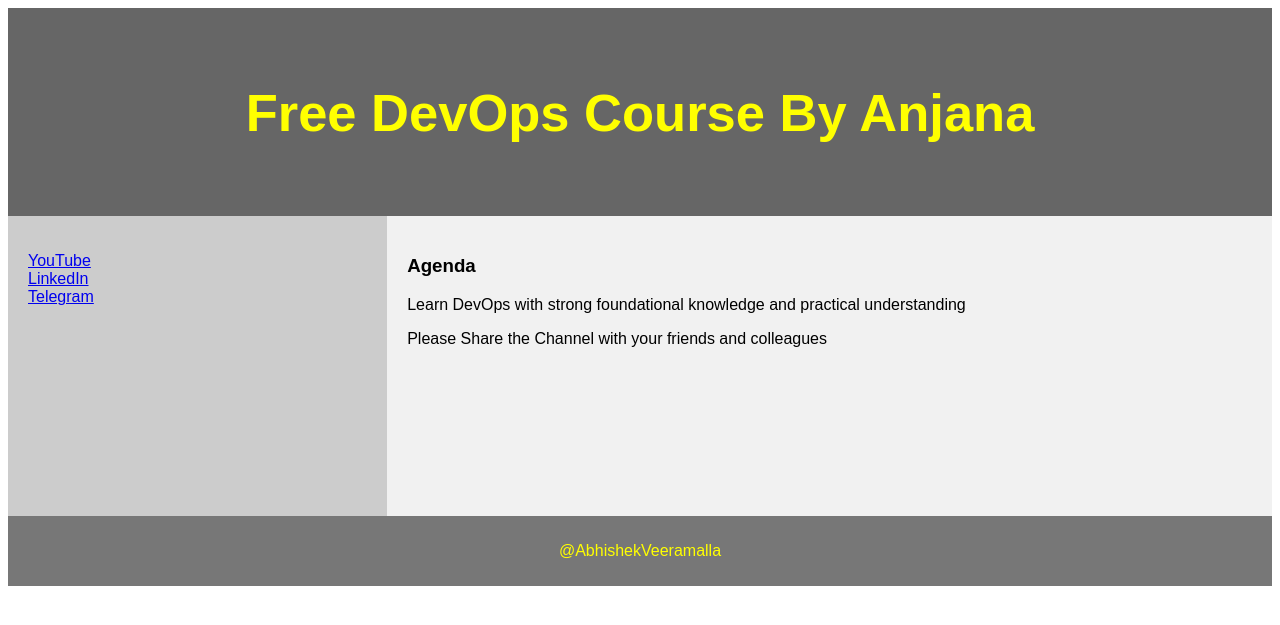
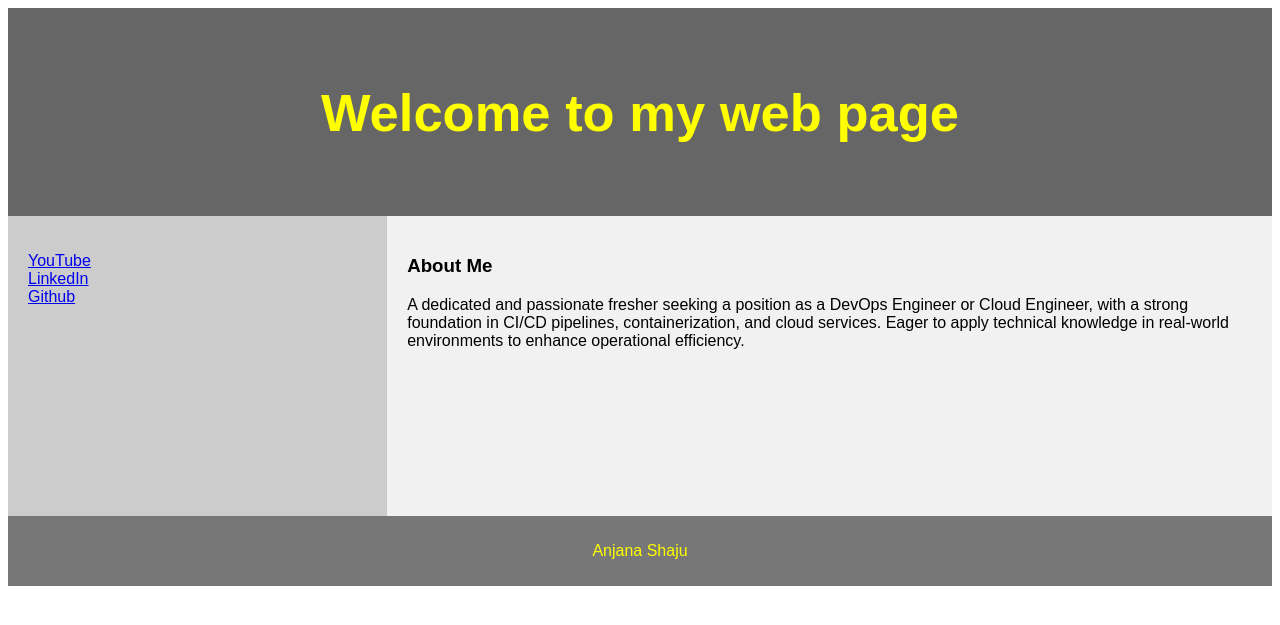
Before and after one commit to anjana2468/django-docker, a Django app: template demo/templates/demo_site.html in a window 1280 px wide. Shown: the top 625 px of the page. Run offline with Django 5.2, Linux system fonts and the light colour scheme; the template is opened without the code that fills it, so the values that code supplies are empty; parts of the project's set-up code (start-up, migrations or seed data) failed here and were passed over.

Commit message:
fourth commit

```diff
--- a/demo/templates/demo_site.html
+++ b/demo/templates/demo_site.html
@@ -22,7 +22,7 @@ header {
   color: yellow;
 }
 
-/* Create two columns/boxes that floats next to each other */
+/* Create two columns/boxes that float next to each other */
 nav {
   float: left;
   width: 30%;
@@ -71,29 +71,27 @@ footer {
 </head>
 <body>
 
-
 <header>
-  <h2>Free DevOps Course By Anjana</h2>
+  <h2>Welcome to my web page</h2>
 </header>
 
 <section>
   <nav>
     <ul>
-      <li><a href="www.youtube.com/@AbhishekVeeramalla">YouTube</a></li>
-      <li><a href="www.linkedin.com/in/abhishek-veeramalla-77b33996/">LinkedIn</a></li>
-      <li><a href="https://telegram.me/abhishekveeramalla">Telegram</a></li>
+      <li><a href="https://www.youtube.com">YouTube</a></li>
+      <li><a href="https://www.linkedin.com/in/anjana-shaju-65175819a/">LinkedIn</a></li>
+      <li><a href="https://github.com/anjana2468">Github</a></li>
     </ul>
   </nav>
 
   <article>
-    <h1>Agenda</h1>
-    <p>Learn DevOps with strong foundational knowledge and practical understanding</p>
-    <p>Please Share the Channel with your friends and colleagues</p>
+    <h1>About Me</h1>
+    <p>A dedicated and passionate fresher seeking a position as a DevOps Engineer or Cloud Engineer, with a strong foundation in CI/CD pipelines, containerization, and cloud services. Eager to apply technical knowledge in real-world environments to enhance operational efficiency.</p>
   </article>
 </section>
 
 <footer>
-  <p>@AbhishekVeeramalla</p>
+  <p>Anjana Shaju</p>
 </footer>
 
 </body>
```
